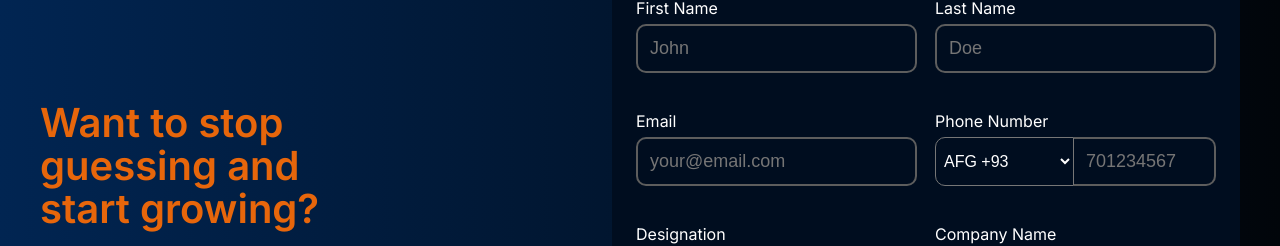
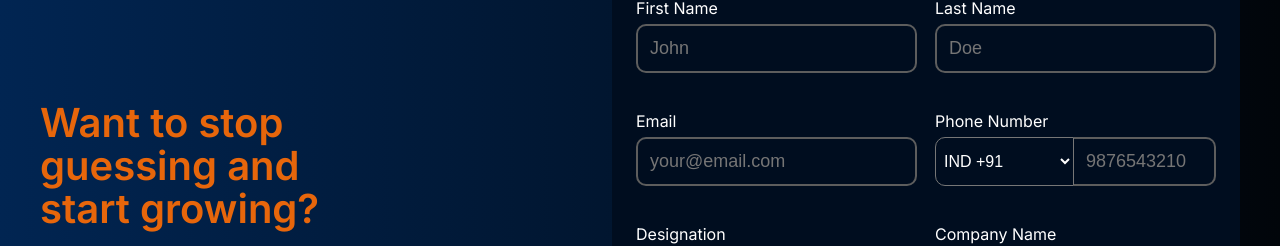
Before and after one commit to MrPotterOP/truflow, a Next.js app: page / in a window 1280 px wide. Shown: the part 8313-8559 px from the top of the page. Built offline with nearby package versions, Linux system fonts and the light colour scheme.

Commit message:
country codes updated

```diff
--- a/src/app/components/UI/Form/Form.js
+++ b/src/app/components/UI/Form/Form.js
@@ -5,10 +5,9 @@ import { useSearchParams } from "next/navigation";
 
 // Country codes data with validation rules
 const countryCodes = [
+  { "code": "+93", "country": "AFG", "maxLength": 9, "placeholder": "701234567" },
   { "code": "+91", "country": "IND", "maxLength": 10, "placeholder": "9876543210" },
-  { "code": "+93", "country": "AFG", "maxLength": 9, "placeholder": "701234567" },
   { "code": "+355", "country": "ALB", "maxLength": 9, "placeholder": "672345678" },
-  { "code": "+213", "country": "DZA", "maxLength": 9, "placeholder": "771234567" },
   { "code": "+376", "country": "AND", "maxLength": 6, "placeholder": "123456" },
   { "code": "+244", "country": "AGO", "maxLength": 9, "placeholder": "923456789" },
   { "code": "+1-264", "country": "AIA", "maxLength": 7, "placeholder": "2351234" },
@@ -63,6 +62,7 @@ const countryCodes = [
   { "code": "+253", "country": "DJI", "maxLength": 8, "placeholder": "77123456" },
   { "code": "+1-767", "country": "DMA", "maxLength": 7, "placeholder": "2251234" },
   { "code": "+1-809", "country": "DOM", "maxLength": 10, "placeholder": "8091234567" },
+  { "code": "+213", "country": "DZA", "maxLength": 9, "placeholder": "771234567" },
   { "code": "+670", "country": "TLS", "maxLength": 8, "placeholder": "73123456" },
   { "code": "+593", "country": "ECU", "maxLength": 9, "placeholder": "991234567" },
   { "code": "+20", "country": "EGY", "maxLength": 10, "placeholder": "1012345678" },
```
